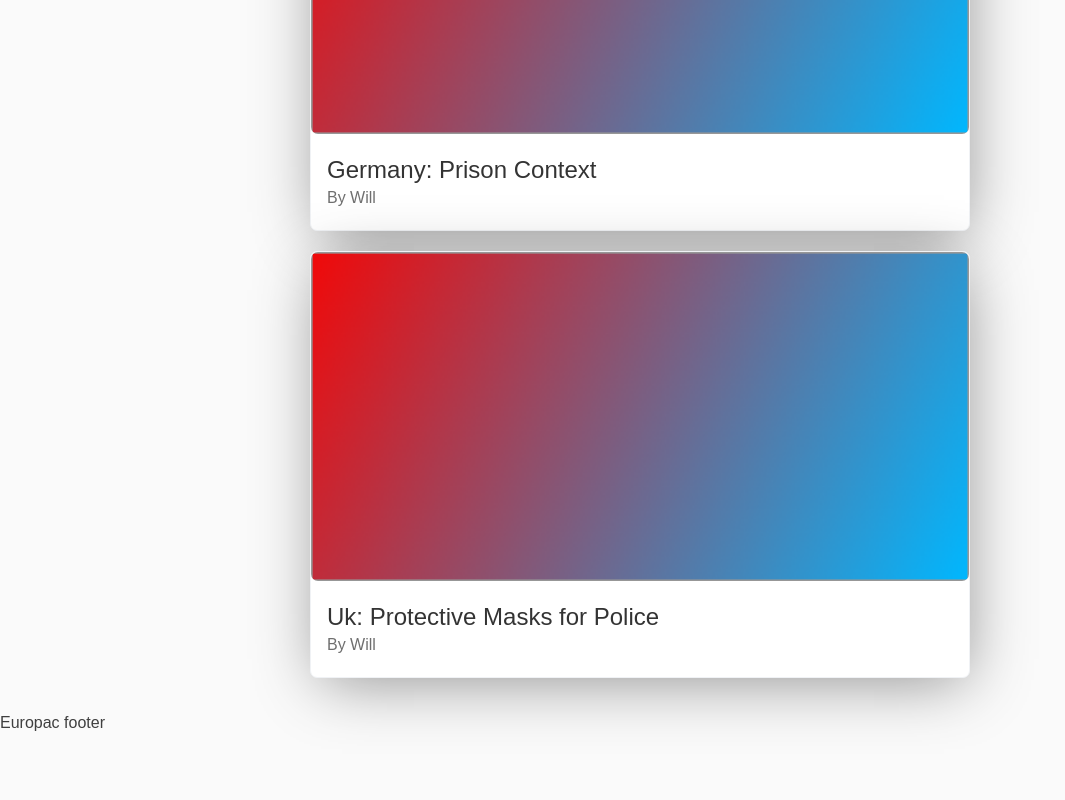
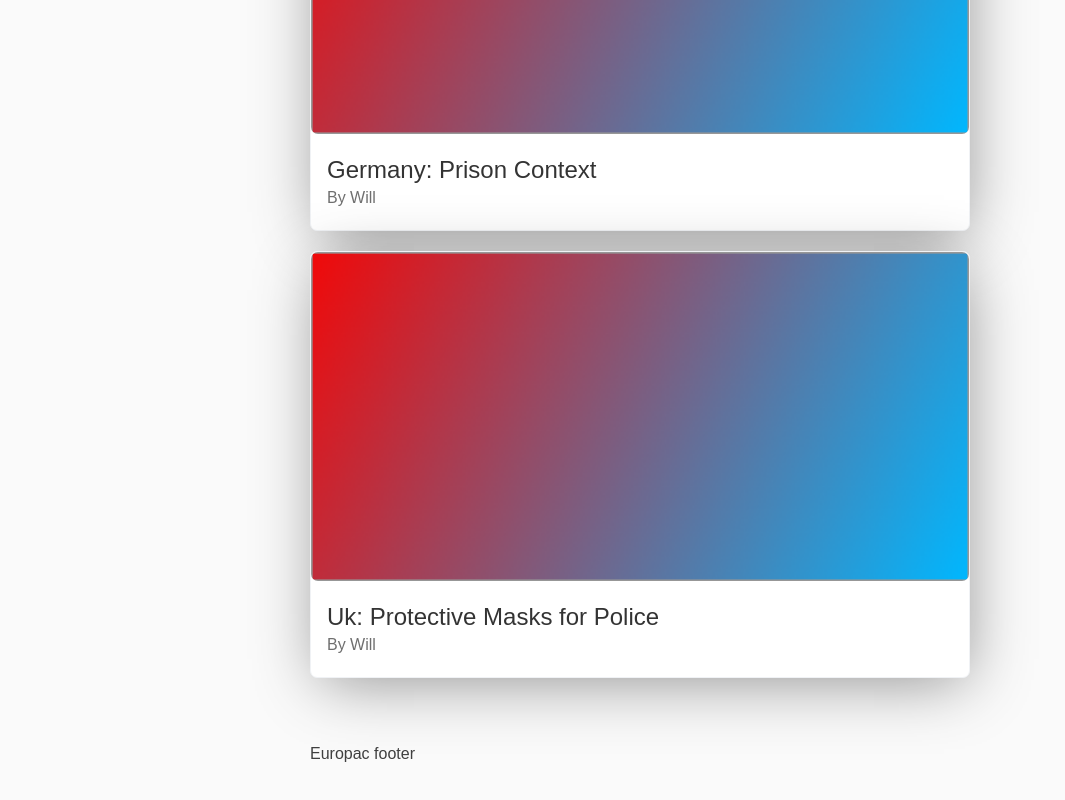
Before and after one commit to europach/europach-app, a React (Create React App) app: page / in a window 1280 px wide. Shown: the part 494-1294 px from the top of the page, without its empty margins (0-1065 px from the left). Built offline with nearby package versions, Linux system fonts and the light colour scheme; a web font is replaced by a local one.

Commit message:
standard sizing and layout for all pages

```diff
--- a/src/App/App.js
+++ b/src/App/App.js
@@ -4,8 +4,8 @@ import GermanyStory from '../stories/GermanyStory';
 import UkStory from '../stories/UkStory';
 import Home from '../components/HomePage';
 import Error from '../components/pages/Error';
-import Event from '../components/Event';
-import { AppContainer, AppNav, AppNavInner, AppMain, AppFooter } from './styles';
+import EventPage from '../components/EventPage';
+import { AppContainer, AppNav, AppNavInner, AppMain, AppFooter, AppFooterInner } from './styles';
 import logo from '../assets/images/logo.svg';
 
 export class App extends Component {
@@ -23,16 +23,20 @@ export class App extends Component {
             <Switch>
               <Route exact path='/' component={Home} />
               <Route exact path='/germany' component={GermanyStory} />
-              <Route path={`/germany/:eventId`} component={Event} />
+              <Route path={`/germany/:eventId`} component={EventPage} />
 
               <Route exact path='/uk' component={UkStory} />
-              <Route path={`/uk/:eventId`} component={Event} />
+              <Route path={`/uk/:eventId`} component={EventPage} />
               <Route component={Error} />
             </Switch>
 
           </AppMain>
 
-          <AppFooter>Europac footer</AppFooter>
+          <AppFooter>
+            <AppFooterInner>
+              Europac footer
+            </AppFooterInner>
+          </AppFooter>
         </AppContainer>
       </Router>
     );
--- a/src/App/styles.js
+++ b/src/App/styles.js
@@ -31,6 +31,7 @@ export const AppMain = styled.div`
   flex: 1;
   flex-direction: column;
   padding-top: 0;
+  width: 100%;
   max-width: 660px;
 
   @media (max-width: 468px) {
@@ -42,4 +43,18 @@ export const AppFooter = styled.div`
   height: 10vh;
   padding: 1em;
   width: 100%;
+  display: flex;
+  flex-direction: column;
+  margin: 0;
+  justify-content: center;
+  align-items: center;
 `;
+
+export const AppFooterInner = styled.div`
+  max-width: 660px;
+  width: 100%;
+
+  @media (max-width: 468px) {
+    max-width: 348px;
+  }
+`;
--- /dev/null
+++ b/src/components/EventPage/index.js
@@ -0,0 +1,3 @@
+import { EventPage } from './EventPage'
+
+export default EventPage;
```
Also changed, not shown: src/components/EventPage/EventPage.js (renamed from src/components/Event.js, +3 -5 lines), src/components/EventPage/styles.js (added).
